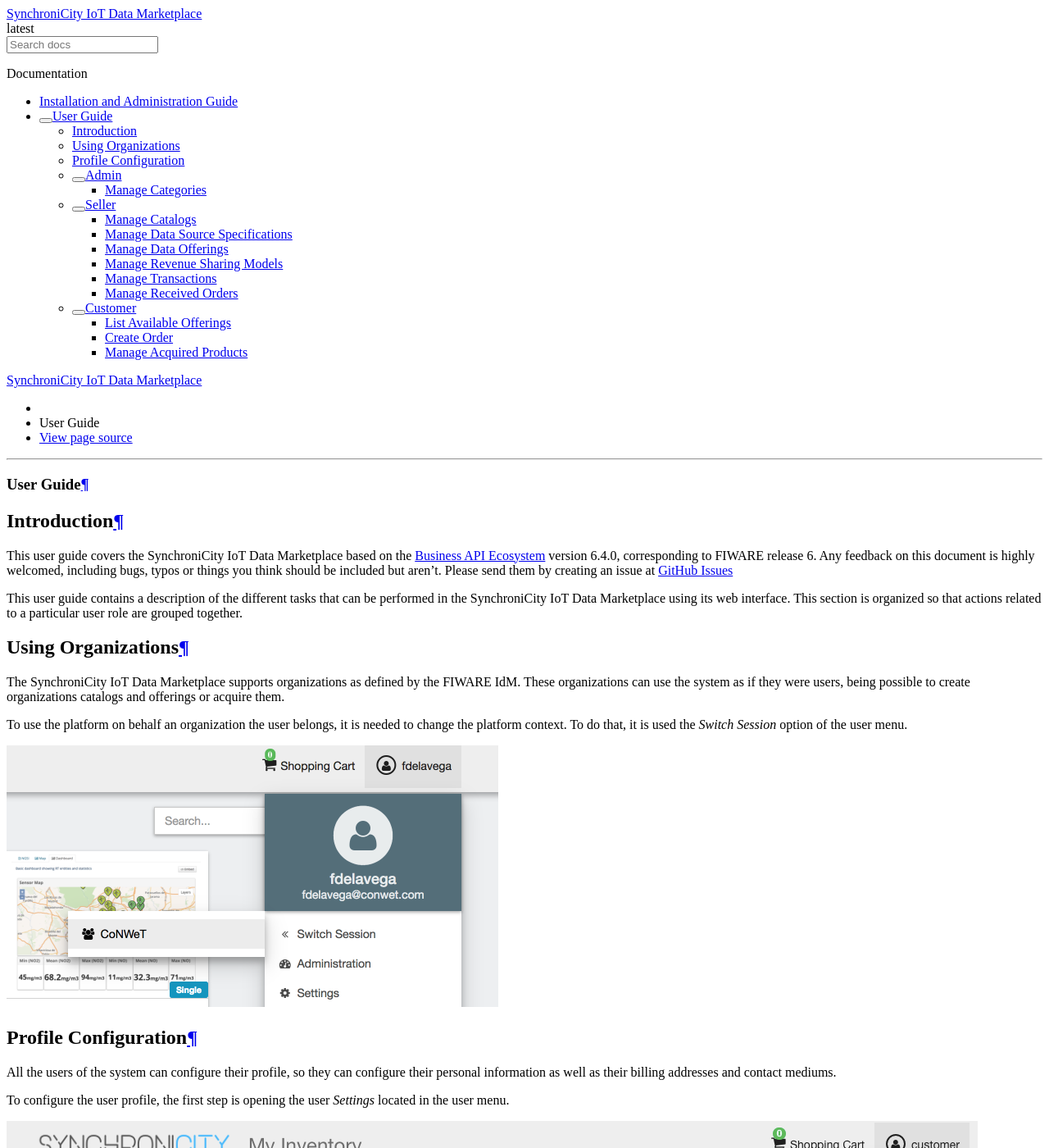
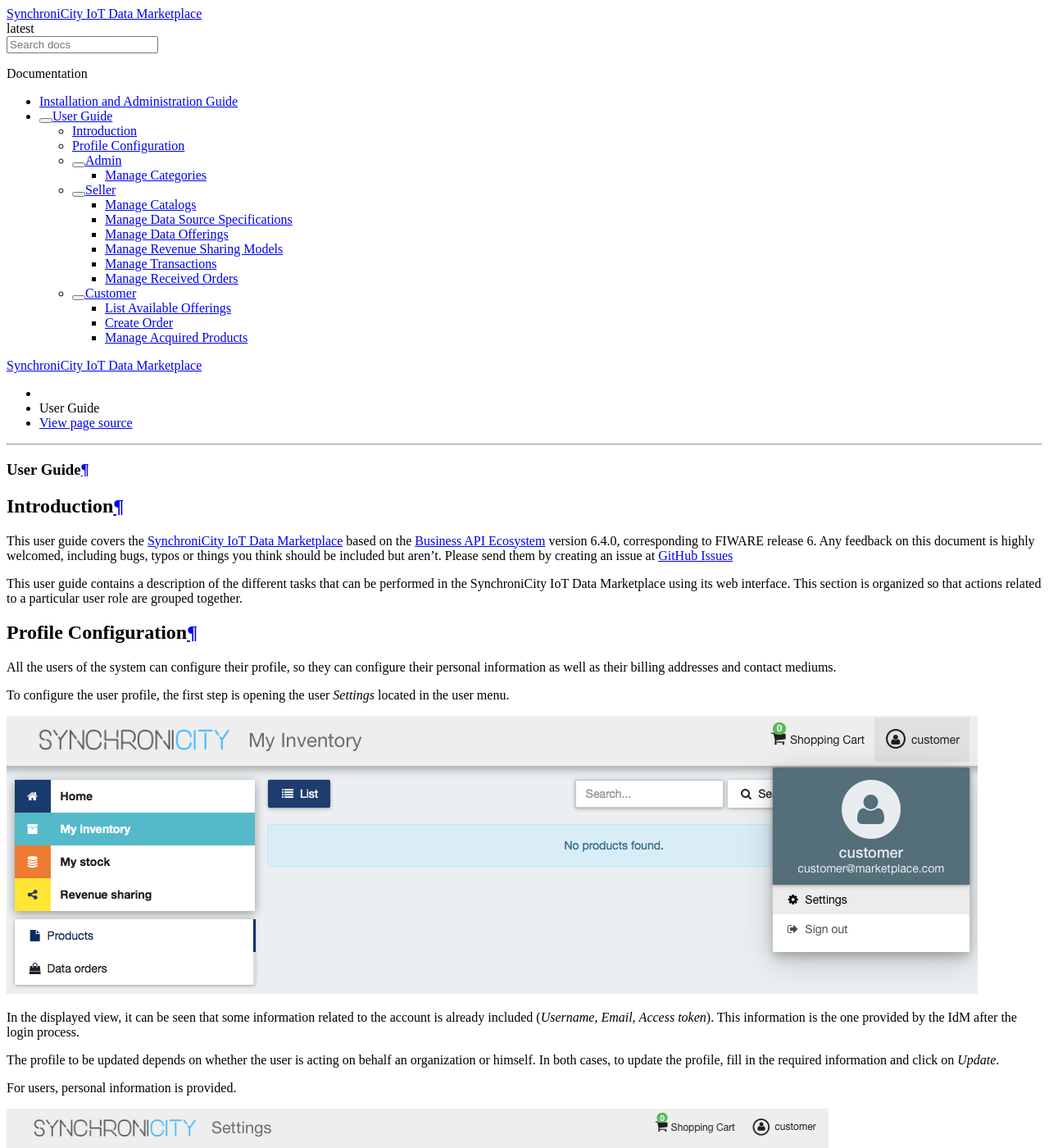
Before and after one commit to capossele/SynchroniCityDataMarketplace, a Sphinx documentation site: the page built from doc/user-guide.rst, in a window 1280 px wide and 1400 px high. Shown: the whole window at 82% size. Built offline with Sphinx 7.4.7 and the Read the Docs theme 2.0.0, drawn with Linux system fonts in a browser that asks for light colours; comment, search, counter and statistics services are not loaded; some of the changed text lies outside the part shown.

Commit message:
link updated

```diff
--- a/doc/index.rst
+++ b/doc/index.rst
@@ -4,7 +4,7 @@ Overview
 
 This project is part of the EU H2020 `SynchroniCity <https://synchronicity-iot.eu>`__ project and it is based on the `FIWARE Business API Ecosystem <https://catalogue.fiware.org/enablers/business-api-ecosystem-biz-ecosystem-ri>`__.
 
-The SynchroniCity IoT Data Marketplace is a joint component made up of the FIWARE Business Framework and a set of APIs (and its
+The `SynchroniCity IoT Data Marketplace <https://github.com/caposseleDigicat/SynchroniCityDataMarketplace>`__ is a joint component made up of the FIWARE Business Framework and a set of APIs (and its
 reference implementations) provided by the TMForum. This component allows the monetization of different kind of assets
 (both digital and physical) during the whole service life cycle, from offering creation to its charging, accounting
 and revenue settlement and sharing. The SynchroniCity IoT Data Marketplace exposes its complete functionality through TMForum
--- a/doc/installation-administration-guide.rst
+++ b/doc/installation-administration-guide.rst
@@ -6,7 +6,7 @@ Installation and Administration Guide
 Introduction
 ------------
 
-This installation and administration guide covers the SynchroniCity IoT Data Marketplace based on the `Business API Ecosystem <https://catalogue.fiware.org/enablers/business-api-ecosystem-biz-ecosystem-ri>`__ version 6.4.0, corresponding to FIWARE release 6.
+This installation and administration guide covers the `SynchroniCity IoT Data Marketplace <https://github.com/caposseleDigicat/SynchroniCityDataMarketplace>`__ based on the `Business API Ecosystem <https://catalogue.fiware.org/enablers/business-api-ecosystem-biz-ecosystem-ri>`__ version 6.4.0, corresponding to FIWARE release 6.
 Any feedback on this document is highly welcomed, including bugs, typos or things you think should be included but aren't.
 Please send them by creating an issue at `GitHub Issues`_
 
--- a/doc/user-guide.rst
+++ b/doc/user-guide.rst
@@ -5,7 +5,7 @@ User Guide
 Introduction
 ============
 
-This user guide covers the SynchroniCity IoT Data Marketplace based on the `Business API Ecosystem <https://catalogue.fiware.org/enablers/business-api-ecosystem-biz-ecosystem-ri>`__ version 6.4.0, corresponding to FIWARE release 6.
+This user guide covers the `SynchroniCity IoT Data Marketplace <https://github.com/caposseleDigicat/SynchroniCityDataMarketplace>`__ based on the `Business API Ecosystem <https://catalogue.fiware.org/enablers/business-api-ecosystem-biz-ecosystem-ri>`__ version 6.4.0, corresponding to FIWARE release 6.
 Any feedback on this document is highly welcomed, including bugs, typos or things you think should be included but aren't.
 Please send them by creating an issue at `GitHub Issues`_
 
@@ -13,19 +13,6 @@ Please send them by creating an issue at `GitHub Issues`_
 
 This user guide contains a description of the different tasks that can be performed in the SynchroniCity IoT Data Marketplace using
 its web interface. This section is organized so that actions related to a particular user role are grouped together.
-
-Using Organizations
-===================
-
-The SynchroniCity IoT Data Marketplace supports organizations as defined by the FIWARE IdM. These organizations
-can use the system as if they were users, being possible to create organizations catalogs and offerings or acquire them.
-
-To use the platform on behalf an organization the user belongs, it is needed to change the platform context. To do that,
-it is used the *Switch Session* option of the user menu.
-
-.. image:: ./images/user/org.png
-   :align: center
-   :scale: 50%
 
 Profile Configuration
 =====================
```
